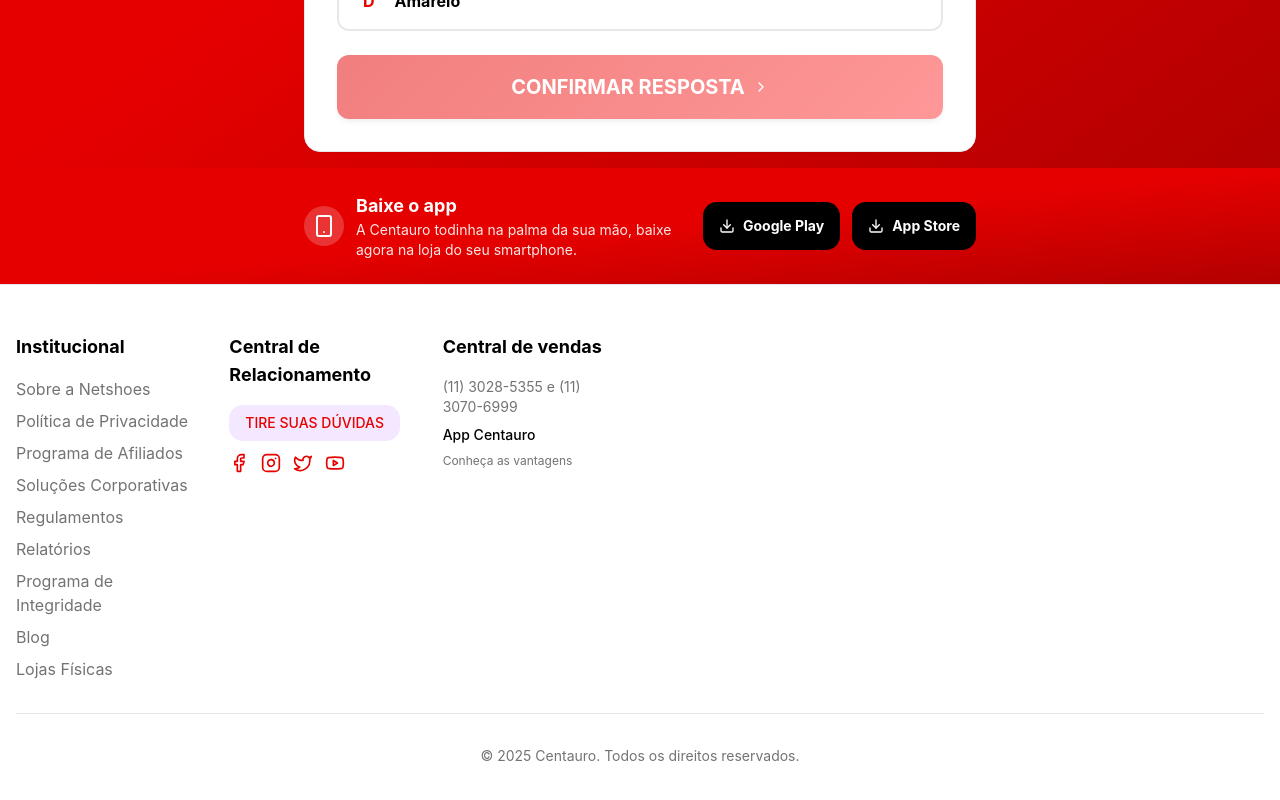
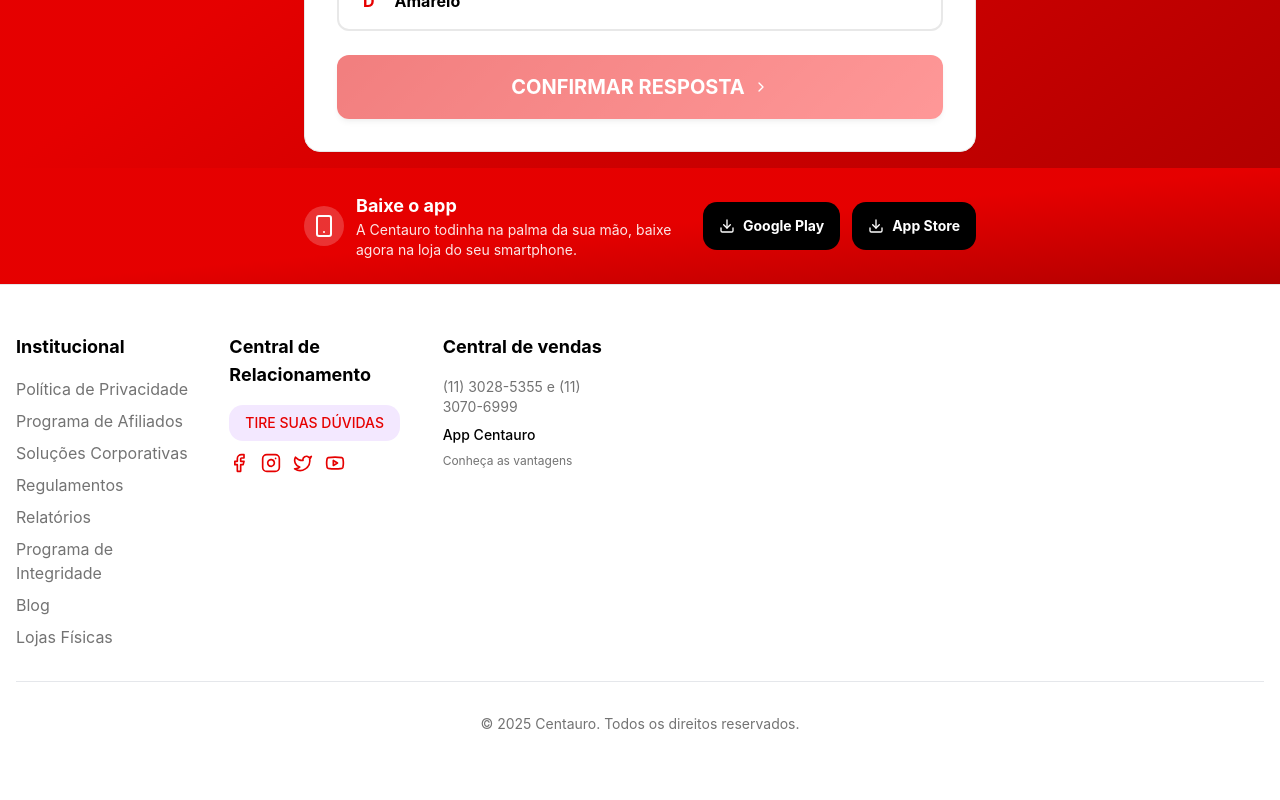
Before and after one commit to thimports/reserva-desconto-passarinho, a React (Vite) app: page / in a window 1280 px wide. Shown: the part 804-1604 px from the top of the page. Built offline with nearby package versions, Linux system fonts and the light colour scheme.

Commit message:
Visual edit in Lovable
Edited UI in Lovable

```diff
--- a/src/components/Footer.tsx
+++ b/src/components/Footer.tsx
@@ -7,7 +7,7 @@ export const Footer = () => {
           <div className="space-y-3 sm:space-y-4">
             <h3 className="text-netshoes-black font-bold text-base sm:text-lg">Institucional</h3>
             <ul className="space-y-1.5 sm:space-y-2">
-              <li><a href="#" className="text-sm sm:text-base text-netshoes-gray hover:text-netshoes-purple transition-colors">Sobre a Netshoes</a></li>
+
               <li><a href="#" className="text-sm sm:text-base text-netshoes-gray hover:text-netshoes-purple transition-colors">Política de Privacidade</a></li>
               <li><a href="#" className="text-sm sm:text-base text-netshoes-gray hover:text-netshoes-purple transition-colors">Programa de Afiliados</a></li>
               <li><a href="#" className="text-sm sm:text-base text-netshoes-gray hover:text-netshoes-purple transition-colors">Soluções Corporativas</a></li>
```
